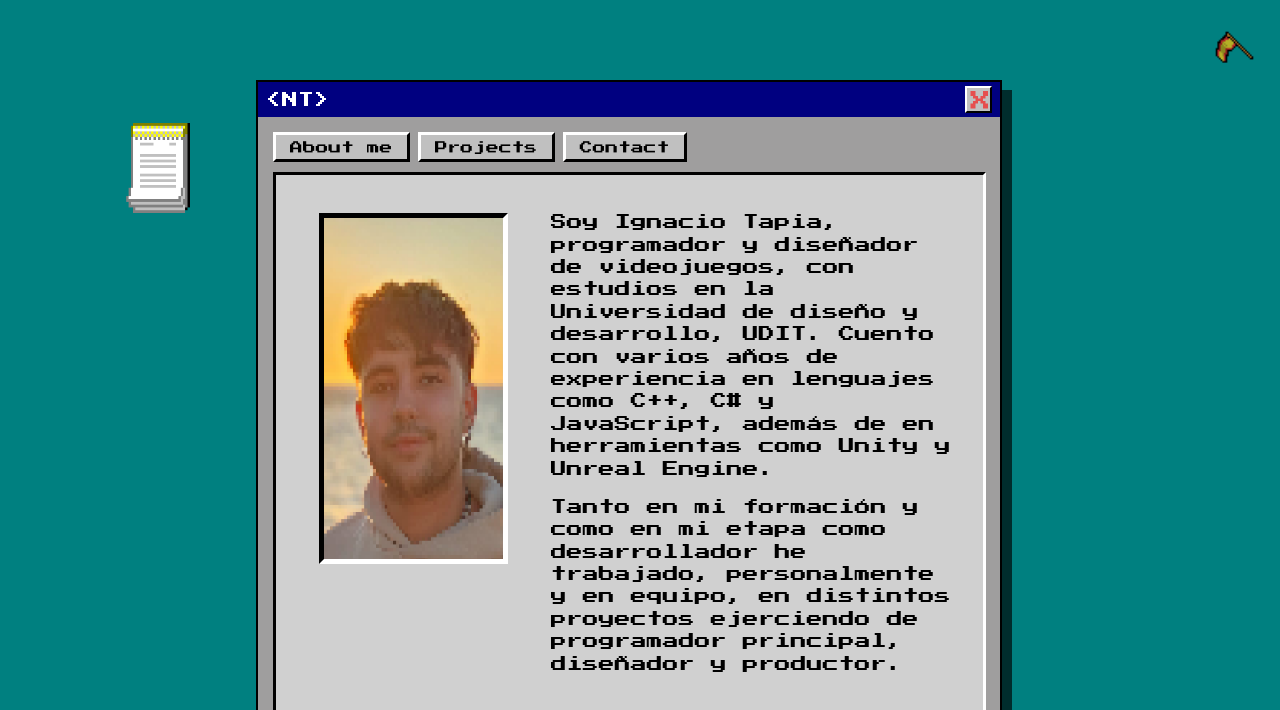
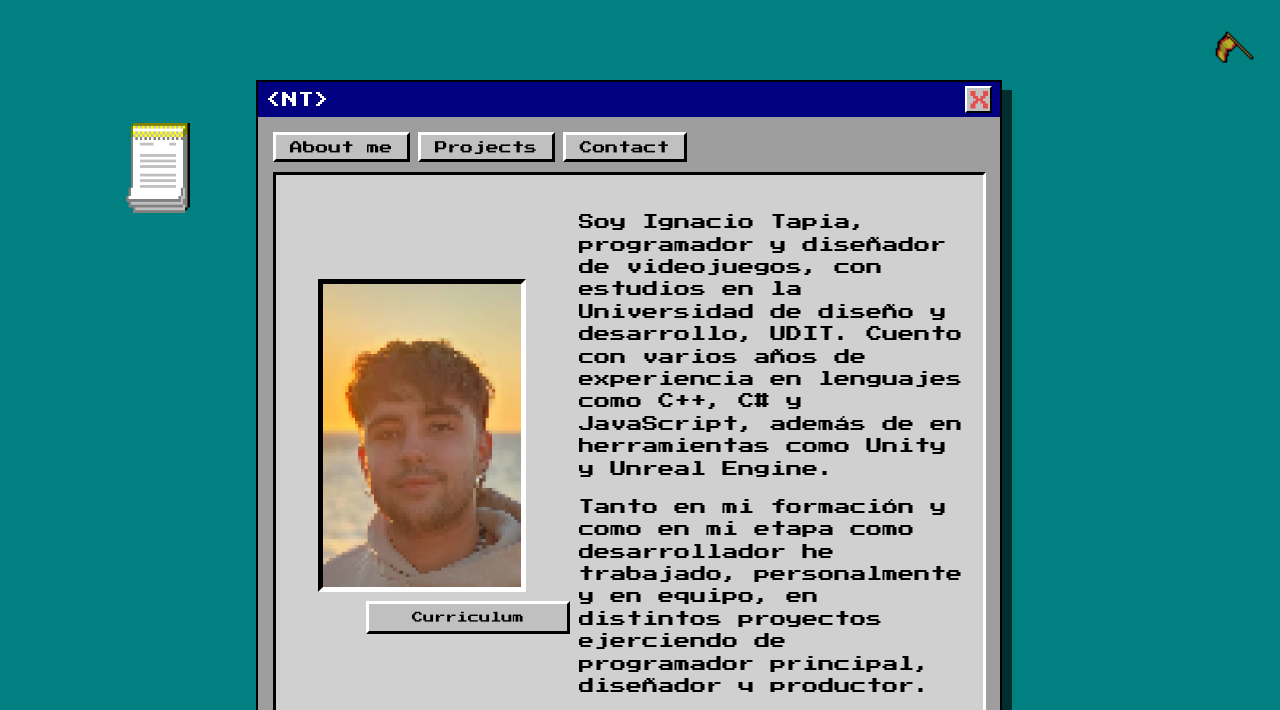
Before and after one commit to IgnacioTapiaMarfil/Portfolio_Web, a plain HTML site: page index.html in a window 1280 px wide. Both pictures are taken after a click on the element 153 px from the left and 168 px from the top of the page. Shown: the top 710 px of the page. Drawn offline with Linux system fonts and the light colour scheme.

Commit message:
Curriculum

```diff
--- a/css/window.css
+++ b/css/window.css
@@ -159,6 +159,7 @@
   width: 40%;
   height: auto;
   display: flex;
+  flex-direction: column;
   justify-content: center;
   padding: 0.625rem;
 }
@@ -169,6 +170,23 @@
   border-color: #000 #fff #fff #000;
   max-width: 70%;
   max-height: 70%;
+  margin-left: 2rem;
+}
+
+.curriculu-button
+{
+  background-color: #c0c0c0;
+  border: 0.225rem solid;
+  border-color: #fff #000 #000 #fff;
+  font-size: 0.7rem;
+  padding: 0.5rem 1.2rem;
+  margin-top: 0.6rem;
+  margin-left: 5rem;
+  cursor: pointer;
+  text-align: center;
+  text-decoration: none;
+  color: black;
+  width: 10rem;
 }
 
 .carousel-container
@@ -181,6 +199,11 @@
   flex-direction: row;
   align-items: center;
   justify-content: center;
+}
+
+.carousel-container span
+{
+  margin: 40px;
 }
 
 .carousel
--- a/index.html
+++ b/index.html
@@ -78,6 +78,8 @@
           <div class="about-container">
             <div class="about-photo">
               <img src="resources/Portfolio_photo.png" alt="Foto de Ignacio" />
+              <a href="resources/CV_IgnacioTapia_ES.pdf" class="curriculu-button" download data-lang="es">Curriculum</a>
+              <a href="resources/CV_IgnacioTapia_EN.pdf" class="curriculu-button" download data-lang="en" style="display: none;">Curriculum</a>
             </div>
             <div class="about-text">
                 <p data-lang="es">
```
Also changed, not shown: 2 other files.
